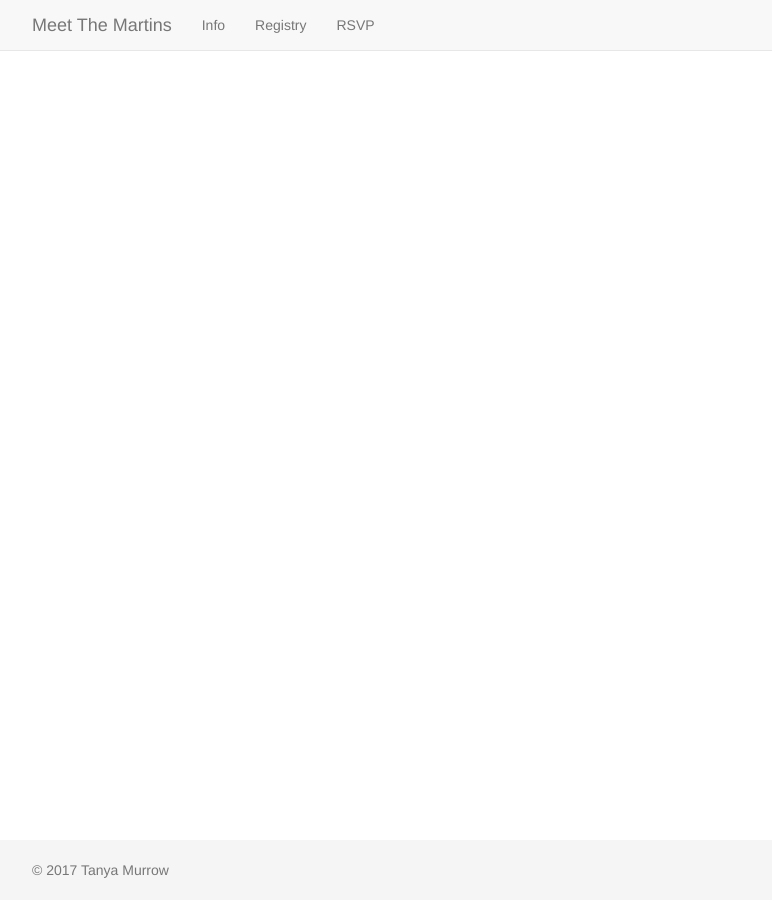
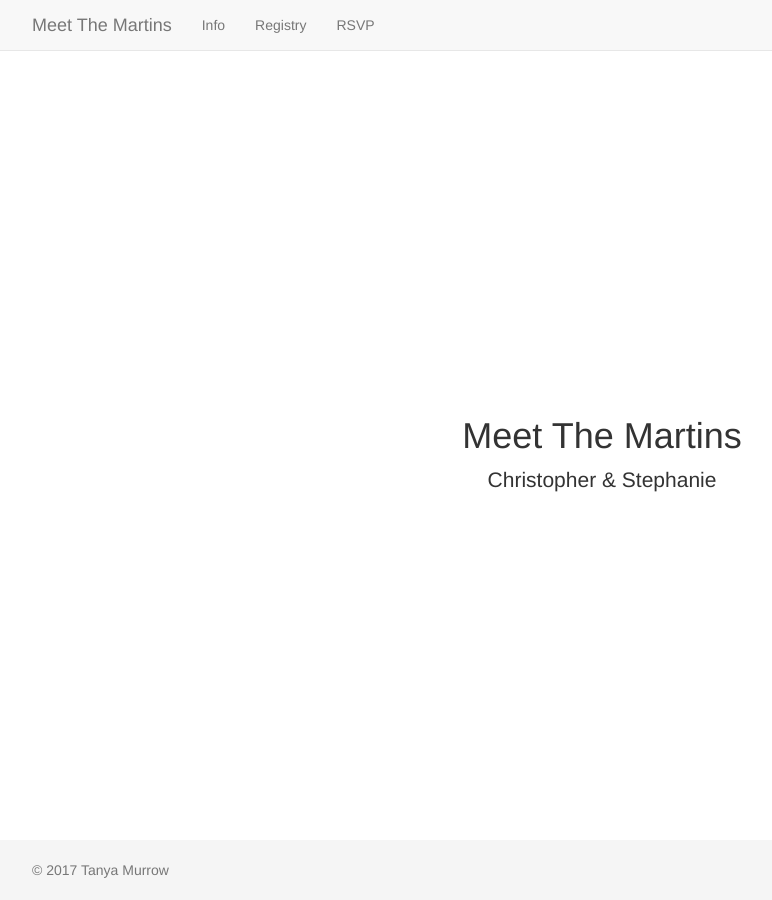
Before and after one commit to meetthemartins/meetthemartins.github.io, a Jekyll site: the page built from index.html, in a window 1280 px wide. Shown: the whole page, without its empty margins (38-810 px from the left). Built offline with Jekyll 4.4.1, drawn with Linux system fonts in a browser that asks for light colours.

Commit message:
Changed homepage to use bootstrap cover

```diff
--- /dev/null
+++ b/_includes/coverhead.html
@@ -0,0 +1,9 @@
+<head>
+  <meta charset="utf-8">
+  <meta http-equiv="X-UA-Compatible" content="IE=edge">
+  <meta name="viewport" content="width=device-width, initial-scale=1">
+  <title>{{page.title}}</title>
+  <!-- Styles -->
+  <link rel="stylesheet" href="https://maxcdn.bootstrapcdn.com/bootstrap/3.3.7/css/bootstrap.min.css">
+  <link rel="stylesheet" href="{{baseurl}}/css/cover.css">
+</head>
--- /dev/null
+++ b/_layouts/cover.html
@@ -0,0 +1,51 @@
+<!DOCTYPE html>
+<html>
+  {% include head.html %}
+  <body>
+    {% include coverhead.html %}
+    {% include navbar.html %}
+
+    <div class="site-wrapper">
+
+      <div class="site-wrapper-inner">
+
+        <div class="cover-container">
+
+          <!-- <div class="masthead clearfix">
+            <div class="inner">
+              <h3 class="masthead-brand">Cover</h3>
+              <nav>
+                <ul class="nav masthead-nav">
+                  <li class="active"><a href="#">Home</a></li>
+                  <li><a href="#">Features</a></li>
+                  <li><a href="#">Contact</a></li>
+                </ul>
+              </nav>
+            </div>
+          </div> -->
+
+          {{content}}
+          <!-- <div class="inner cover">
+            <h1 class="cover-heading">Cover your page.</h1>
+            <p class="lead">Cover is a one-page template for building simple and beautiful home pages. Download, edit the text, and add your own fullscreen background photo to make it your own.</p>
+            <p class="lead">
+              <a href="#" class="btn btn-lg btn-default">Learn more</a>
+            </p>
+          </div> -->
+
+          <!-- <div class="mastfoot">
+            <div class="inner">
+              <p>Cover template for <a href="http://getbootstrap.com">Bootstrap</a>, by <a href="https://twitter.com/mdo">@mdo</a>.</p>
+            </div>
+          </div> -->
+
+        </div>
+
+      </div>
+
+    </div>
+
+    {% include footer.html %}
+    {% include scripts.html %}
+  </body>
+</html>
--- /dev/null
+++ b/css/cover.css
@@ -0,0 +1,117 @@
+/* Sticky footer styles
+-------------------------------------------------- */
+html {
+  position: relative;
+  min-height: 100%;
+  height: 100%;
+}
+body {
+  text-align: center;
+  height: 100%;
+  padding-top: 70px;
+  /* Margin bottom by footer height */
+  /* Changed to padding to work with height: 100% */
+  padding-bottom: 60px;
+}
+.footer {
+  /* Overwrite body's text-align: center */
+  text-align: left;
+  position: absolute;
+  bottom: 0;
+  width: 100%;
+  /* Set the fixed height of the footer here */
+  height: 60px;
+  background-color: #f5f5f5;
+}
+
+/* Custom page CSS
+-------------------------------------------------- */
+/* Not required for template or sticky footer method. */
+
+body > .container {
+  padding: 60px 15px 0;
+}
+.container .text-muted {
+  margin: 20px 0;
+}
+
+.footer > .container {
+  padding-right: 15px;
+  padding-left: 15px;
+}
+
+code {
+  font-size: 80%;
+}
+/*================================================================================================*/
+
+
+/* Extra markup and styles for table-esque vertical and horizontal centering */
+.site-wrapper {
+  display: table;
+  width: 100%;
+  height: 100%; /* For at least Firefox */
+  min-height: 100%;
+  /*-webkit-box-shadow: inset 0 0 100px rgba(0,0,0,.5);
+          box-shadow: inset 0 0 100px rgba(0,0,0,.5);*/
+}
+.site-wrapper-inner {
+  display: table-cell;
+  vertical-align: top;
+}
+.cover-container {
+  margin-right: auto;
+  margin-left: auto;
+}
+
+/* Padding for spacing */
+.inner {
+  padding: 30px;
+}
+
+/*
+ * Cover
+ */
+
+.cover {
+  padding: 0 20px;
+}
+.cover .btn-lg {
+  padding: 10px 20px;
+  font-weight: bold;
+}
+
+
+/*
+ * Affix and center
+ */
+
+@media (min-width: 768px) {
+  /* Pull out the header and footer */
+  .masthead {
+    position: fixed;
+    top: 0;
+  }
+  .mastfoot {
+    position: fixed;
+    bottom: 0;
+  }
+  /* Start the vertical centering */
+  .site-wrapper-inner {
+    vertical-align: middle;
+  }
+  /* Handle the widths */
+  .masthead,
+  .mastfoot,
+  .cover-container {
+    width: 100%; /* Must be percentage or pixels for horizontal alignment */
+  }
+}
+
+@media (min-width: 992px) {
+  .masthead,
+  .mastfoot,
+  .cover-container {
+    width: 700px;
+  }
+}
--- a/index.html
+++ b/index.html
@@ -1,7 +1,11 @@
 ---
-layout: default
+layout: cover
 title: Meet The Martins
 ---
+<div class="inner cover">
+  <h1 class="cover-heading">Meet The Martins</h1>
+  <p class="lead">Christopher &amp; Stephanie</p>
+</div>
 
 <!-- <div class="home">
 
```
